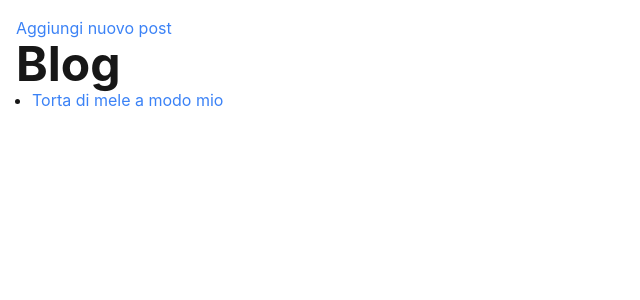
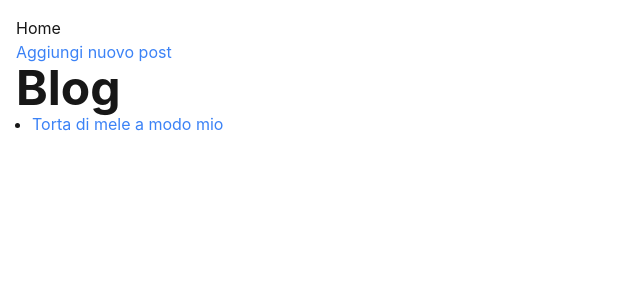
Before and after one commit to emanuelefavero/non-solo-poesia, a Next.js app: page / in a window 1280 px wide. Shown: the top 300 px of the page, without its empty margins (0-640 px from the left). Built offline with nearby package versions, Linux system fonts and the light colour scheme.

Commit message:
add Header

```diff
--- a/src/app/create-post/page.tsx
+++ b/src/app/create-post/page.tsx
@@ -1,10 +1,8 @@
 import TipTap from '@/components/TipTap'
-import Link from 'next/link'
 
 export default function Page() {
   return (
     <>
-      <Link href='/'>Vai alla Home</Link>
       <h1 className='mb-4'>Aggiungi nuovo post</h1>
       <TipTap />
     </>
--- a/src/app/layout.tsx
+++ b/src/app/layout.tsx
@@ -1,3 +1,4 @@
+import Header from '@/components/Header'
 import type { Metadata } from 'next'
 import localFont from 'next/font/local'
 import './globals.css'
@@ -28,7 +29,10 @@ export default function RootLayout({
       <body
         className={`${geistSans.variable} ${geistMono.variable} antialiased`}
       >
-        {children}
+        <header>
+          <Header />
+        </header>
+        <main>{children}</main>
       </body>
     </html>
   )
--- /dev/null
+++ b/src/components/Header.tsx
@@ -0,0 +1,12 @@
+'use client'
+
+import Link from 'next/link'
+import { usePathname } from 'next/navigation'
+
+export default function Component() {
+  const pathname = usePathname()
+  const isHomepage = pathname === '/'
+  return (
+    <>{!isHomepage ? <Link href='/'>Vai alla Home</Link> : <div>Home</div>}</>
+  )
+}
```
